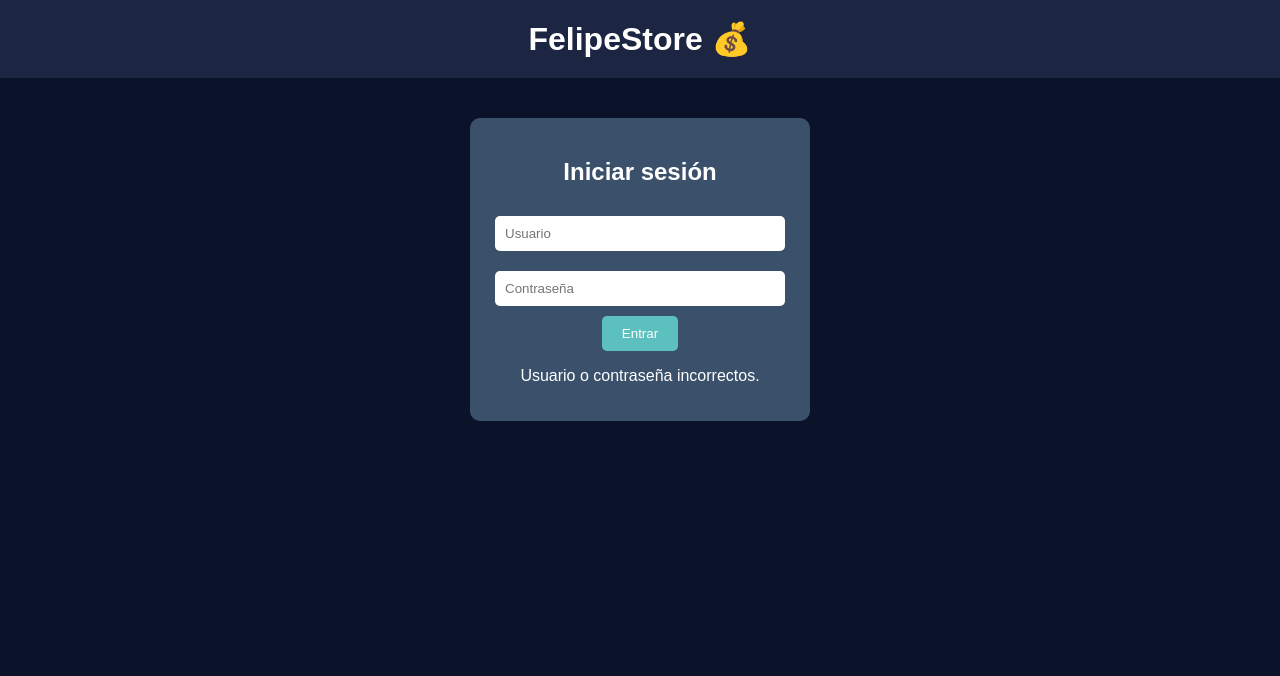
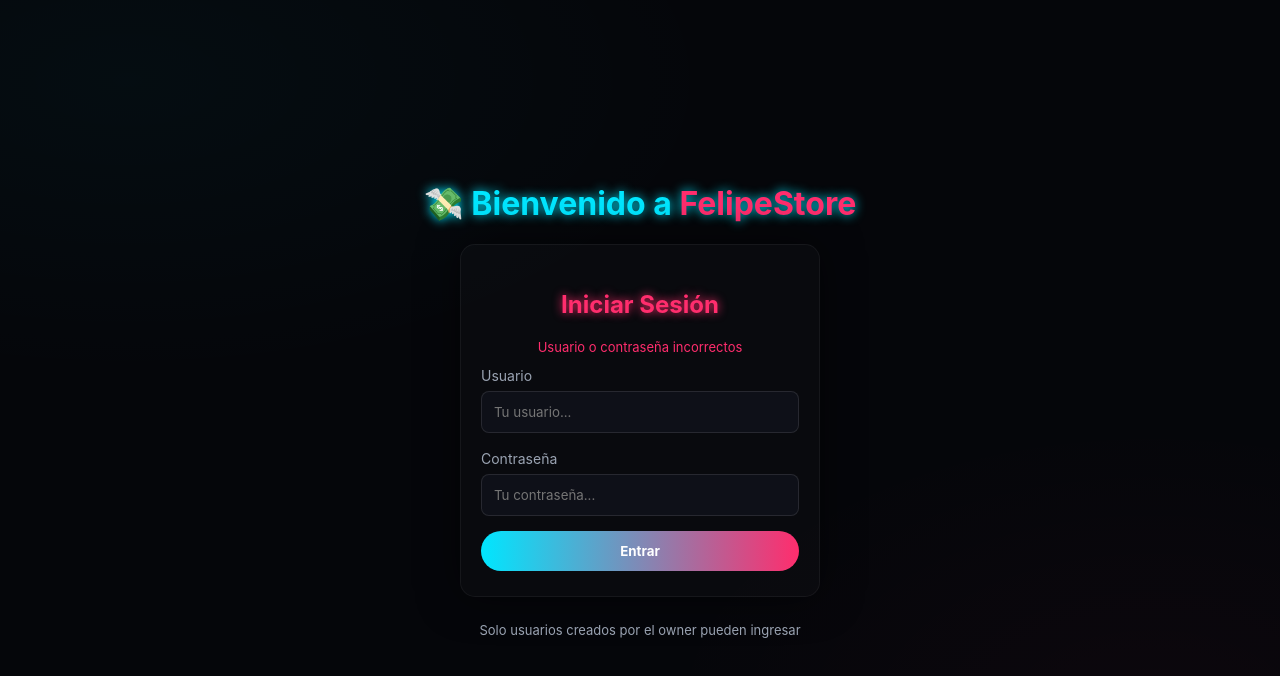
Before and after one commit to marciaflo8209-coder/FelipeShop, a plain HTML site: page index.html in a window 1280 px wide. Both pictures are taken after a click on the button "Entrar". Drawn offline with Linux system fonts and the light colour scheme.

Commit message:
Update index.html

```diff
--- a/index.html
+++ b/index.html
@@ -3,42 +3,139 @@
 <head>
 <meta charset="UTF-8">
 <meta name="viewport" content="width=device-width, initial-scale=1.0">
-  <title>FelipeStore</title>
+<title>FelipeStore — Login</title>
 <style>
-    body { font-family: Arial, sans-serif; background-color: #0b132b; color: #fff; text-align: center; margin: 0; padding: 0; }
-    h1 { background-color: #1c2541; padding: 20px; margin: 0; }
-    .login-box { background: #3a506b; border-radius: 10px; width: 300px; margin: 40px auto; padding: 20px; }
-    input { width: 90%; padding: 10px; margin: 10px 0; border: none; border-radius: 5px; }
-    button { background: #5bc0be; color: #fff; border: none; padding: 10px 20px; border-radius: 5px; cursor: pointer; }
-    button:hover { background: #4fb2b0; }
+  :root {
+    --bg: #05060a;
+    --panel: #0b0f18;
+    --neon-blue: #00e6ff;
+    --neon-red: #ff2d6d;
+    --muted: #9aa3b2;
+  }
+  *{box-sizing:border-box;font-family:Inter,system-ui,Arial;}
+  body {
+    margin: 0;
+    background: radial-gradient(600px 300px at 10% 10%, rgba(0,230,255,0.03), transparent),
+                radial-gradient(500px 300px at 90% 90%, rgba(255,45,109,0.03), transparent),
+                var(--bg);
+    color: #e6eef8;
+    display: flex;
+    justify-content: center;
+    align-items: center;
+    min-height: 100vh;
+    flex-direction: column;
+  }
+
+  h1 {
+    color: var(--neon-blue);
+    font-size: 2em;
+    text-shadow: 0 0 10px var(--neon-blue), 0 0 20px var(--neon-blue);
+    animation: glow 2s infinite alternate;
+  }
+  @keyframes glow {
+    from { text-shadow: 0 0 10px var(--neon-blue); }
+    to { text-shadow: 0 0 25px var(--neon-blue); }
+  }
+
+  .login-box {
+    background: rgba(255,255,255,0.02);
+    border: 1px solid rgba(255,255,255,0.05);
+    border-radius: 15px;
+    padding: 25px 20px;
+    width: 90%;
+    max-width: 360px;
+    box-shadow: 0 0 40px rgba(0,0,0,0.5);
+  }
+  .login-box h2 {
+    text-align: center;
+    color: var(--neon-red);
+    text-shadow: 0 0 10px var(--neon-red);
+    margin-bottom: 20px;
+  }
+
+  label {
+    font-size: 14px;
+    color: var(--muted);
+  }
+  input {
+    width: 100%;
+    padding: 12px;
+    margin-top: 6px;
+    margin-bottom: 15px;
+    background: #0e1018;
+    border: 1px solid rgba(255,255,255,0.1);
+    border-radius: 8px;
+    color: white;
+  }
+
+  button {
+    width: 100%;
+    padding: 12px;
+    border: none;
+    border-radius: 999px;
+    font-weight: bold;
+    cursor: pointer;
+    color: #fff;
+    background: linear-gradient(90deg, var(--neon-blue), var(--neon-red));
+    transition: 0.3s;
+  }
+  button:hover {
+    opacity: 0.9;
+  }
+
+  .error {
+    color: var(--neon-red);
+    font-size: 13px;
+    text-align: center;
+    margin-bottom: 10px;
+    display: none;
+  }
+
+  .footer {
+    text-align: center;
+    margin-top: 25px;
+    color: var(--muted);
+    font-size: 13px;
+  }
 </style>
 </head>
 <body>
-  <h1>FelipeStore 💰</h1>
+  <h1>💸 Bienvenido a <span style="color:var(--neon-red)">FelipeStore</span></h1>
+
   <div class="login-box">
-    <h2>Iniciar sesión</h2>
-    <input type="text" id="usuario" placeholder="Usuario"><br>
-    <input type="password" id="clave" placeholder="Contraseña"><br>
+    <h2>Iniciar Sesión</h2>
+    <div class="error" id="error-msg">Usuario o contraseña incorrectos</div>
+    <label for="username">Usuario</label>
+    <input id="username" placeholder="Tu usuario..." autocomplete="off">
+
+    <label for="password">Contraseña</label>
+    <input id="password" type="password" placeholder="Tu contraseña...">
+
     <button onclick="login()">Entrar</button>
-    <p id="mensaje"></p>
   </div>
 
+  <div class="footer">Solo usuarios creados por el owner pueden ingresar</div>
+
 <script>
-    // Usuarios permitidos
-    const usuarios = {
-      "FelipeOficial": { clave: "Felipe2013", saldo: 10.00 }
+  const LS_USERS = 'felipestore_users_v1';
+  const LS_CURRENT = 'felipestore_current_v1';
+
+  let users = JSON.parse(localStorage.getItem(LS_USERS)) || {
+    "FelipeOficial": { pass: "Felipe2013", saldo: 10.00, role: "owner" }
   };
 
   function login() {
-      const user = document.getElementById('usuario').value;
-      const pass = document.getElementById('clave').value;
-
-      if (usuarios[user] && usuarios[user].clave === pass) {
-        localStorage.setItem("usuario", user);
-        window.location.href = "panel.html";
-      } else {
-        document.getElementById('mensaje').textContent = "Usuario o contraseña incorrectos.";
+    const u = document.getElementById('username').value.trim();
+    const p = document.getElementById('password').value.trim();
+    const err = document.getElementById('error-msg');
+    if (!users[u] || users[u].pass !== p) {
+      err.style.display = 'block';
+      return;
     }
+    err.style.display = 'none';
+    const current = { username: u, saldo: users[u].saldo, role: users[u].role };
+    localStorage.setItem(LS_CURRENT, JSON.stringify(current));
+    window.location.href = 'panel.html';
   }
 </script>
 </body>
```
Lines whose indentation alone changed are shown as unchanged.
